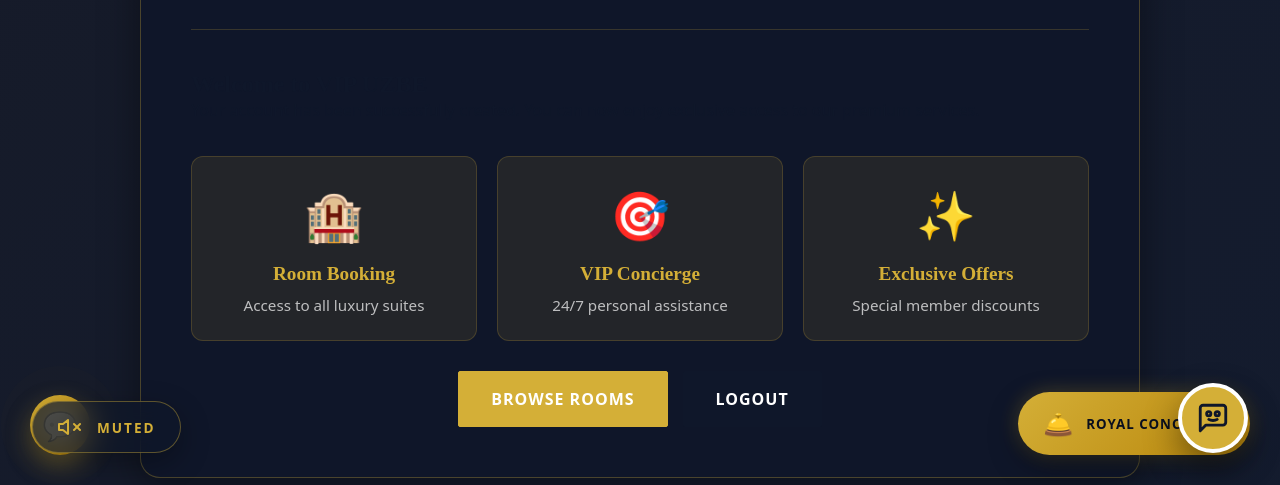
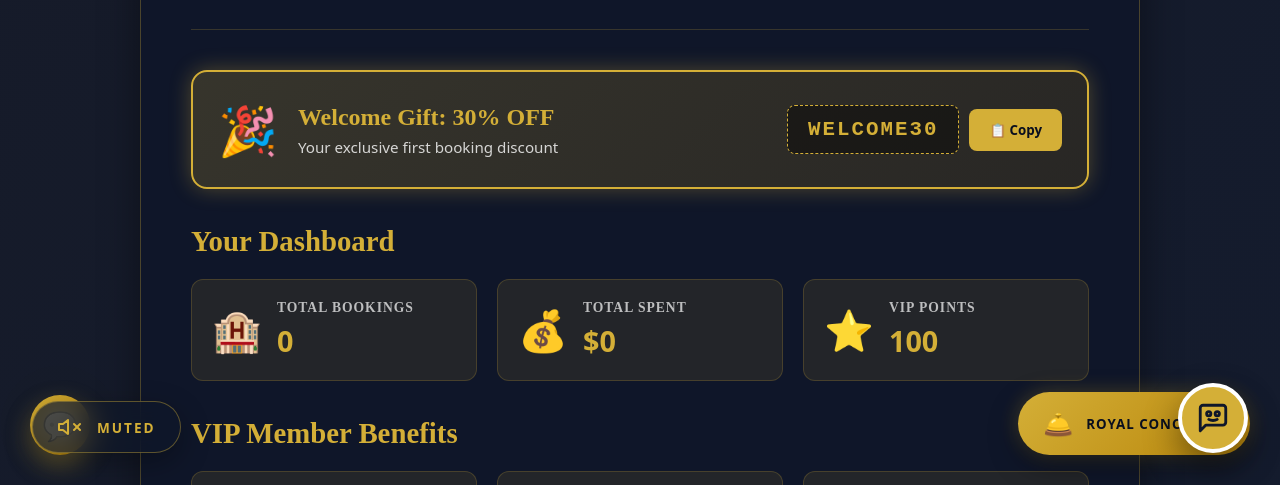
Before and after one commit to Yusuf2236/error404, a Next.js app: page /profile in a window 1280 px wide. Shown: the part 315-800 px from the top of the page. Built offline with nearby package versions, Linux system fonts and the light colour scheme; sample sign-in values are in the browser's storage.

Commit message:
feat: add discount banner and dashboard to profile page

```diff
--- a/src/app/profile/page.tsx
+++ b/src/app/profile/page.tsx
@@ -10,6 +10,7 @@ export default function Profile() {
     const router = useRouter();
     const [user, setUser] = useState<User | null>(null);
     const [loading, setLoading] = useState(true);
+    const [copiedCoupon, setCopiedCoupon] = useState(false);
 
     useEffect(() => {
         const auth = AuthService.getInstance();
@@ -27,6 +28,12 @@ export default function Profile() {
         const auth = AuthService.getInstance();
         auth.logout();
         router.push("/");
+    };
+
+    const copyCouponCode = () => {
+        navigator.clipboard.writeText("WELCOME30");
+        setCopiedCoupon(true);
+        setTimeout(() => setCopiedCoupon(false), 2000);
     };
 
     if (loading) {
@@ -58,21 +65,67 @@ export default function Profile() {
                         </span>
                     </div>
 
-                    <div className={styles.section}>
-                        <h2>Welcome to VIP UZBE</h2>
-                        <p>Your account has been successfully created. You can now enjoy exclusive access to our premium services.</p>
+                    {/* Welcome Discount Banner */}
+                    <div className={styles.discountBanner}>
+                        <div className={styles.discountContent}>
+                            <span className={styles.discountIcon}>🎉</span>
+                            <div className={styles.discountText}>
+                                <h3>Welcome Gift: 30% OFF</h3>
+                                <p>Your exclusive first booking discount</p>
+                            </div>
+                        </div>
+                        <div className={styles.couponBox}>
+                            <code className={styles.couponCode}>WELCOME30</code>
+                            <button
+                                className={styles.copyBtn}
+                                onClick={copyCouponCode}
+                            >
+                                {copiedCoupon ? '✓ Copied!' : '📋 Copy'}
+                            </button>
+                        </div>
                     </div>
 
+                    {/* Personal Dashboard */}
+                    <div className={styles.dashboard}>
+                        <h2 className={styles.sectionTitle}>Your Dashboard</h2>
+                        <div className={styles.statsGrid}>
+                            <div className={styles.statCard}>
+                                <span className={styles.statIcon}>🏨</span>
+                                <div className={styles.statInfo}>
+                                    <h4>Total Bookings</h4>
+                                    <p className={styles.statValue}>0</p>
+                                </div>
+                            </div>
+                            <div className={styles.statCard}>
+                                <span className={styles.statIcon}>💰</span>
+                                <div className={styles.statInfo}>
+                                    <h4>Total Spent</h4>
+                                    <p className={styles.statValue}>$0</p>
+                                </div>
+                            </div>
+                            <div className={styles.statCard}>
+                                <span className={styles.statIcon}>⭐</span>
+                                <div className={styles.statInfo}>
+                                    <h4>VIP Points</h4>
+                                    <p className={styles.statValue}>100</p>
+                                </div>
+                            </div>
+                        </div>
+                    </div>
+
+                    {/* VIP Benefits */}
+                    <div className={styles.section}>
+                        <h2 className={styles.sectionTitle}>VIP Member Benefits</h2>
                         <div className={styles.features}>
                             <div className={styles.feature}>
                                 <span className={styles.icon}>🏨</span>
-                            <h3>Room Booking</h3>
+                                <h3>Priority Booking</h3>
                                 <p>Access to all luxury suites</p>
                             </div>
                             <div className={styles.feature}>
                                 <span className={styles.icon}>🎯</span>
-                            <h3>VIP Concierge</h3>
-                            <p>24/7 personal assistance</p>
+                                <h3>24/7 Concierge</h3>
+                                <p>Personal assistance anytime</p>
                             </div>
                             <div className={styles.feature}>
                                 <span className={styles.icon}>✨</span>
@@ -80,10 +133,15 @@ export default function Profile() {
                                 <p>Special member discounts</p>
                             </div>
                         </div>
+                    </div>
 
+                    {/* Quick Actions */}
                     <div className={styles.actions}>
                         <Button variant="primary" size="lg" onClick={() => router.push("/rooms")}>
                             Browse Rooms
+                        </Button>
+                        <Button variant="secondary" size="lg" onClick={() => router.push("/booking")}>
+                            Book Now
                         </Button>
                         <Button variant="secondary" size="lg" onClick={handleLogout}>
                             Logout
```
Lines whose indentation alone changed are shown as unchanged.
